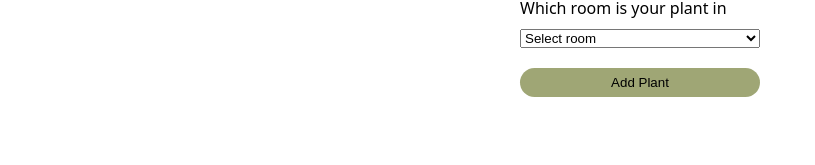
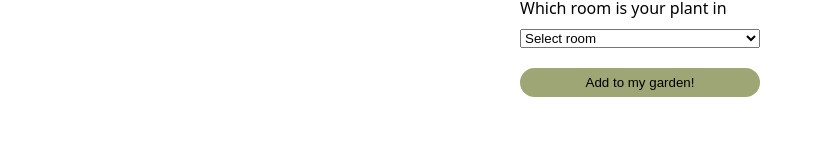
Before and after one commit to HenrikeStahlhut/capstone-project, a Next.js app: page /add-own-plant in a window 1280 px wide. Shown: the part 191-356 px from the top of the page, without its empty margins (0-815 px from the left). Built offline with nearby package versions, Linux system fonts and the light colour scheme.

Commit message:
edit button

```diff
--- a/components/AddPlantForm/AddPlantForm.js
+++ b/components/AddPlantForm/AddPlantForm.js
@@ -36,7 +36,7 @@ export default function AddPlantsForm() {
           <option value={RoomType.BATHROOM}>Bathroom</option>
         </select>
         <Button type="submit" href="/add-own-plant">
-          Add Plant
+          Add to my garden!
         </Button>
       </StyledForm>
     </>
```
